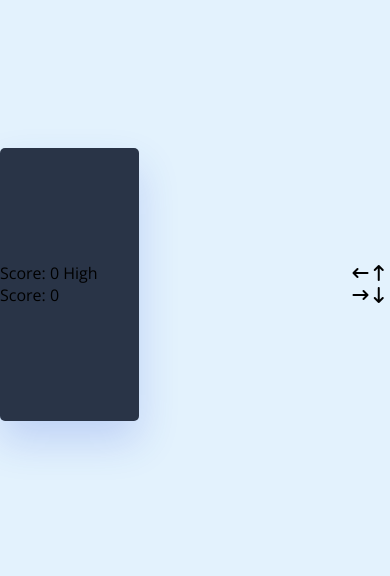
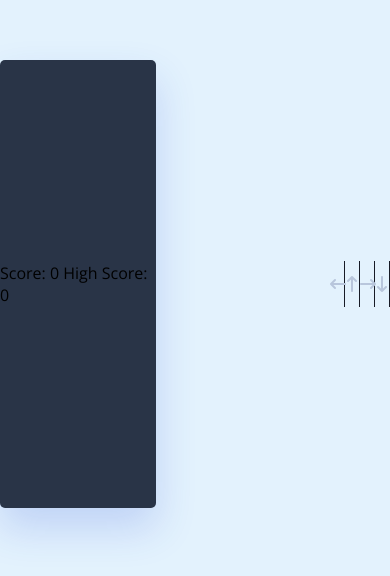
Before and after one commit to thiagomd22/snake-game, a plain HTML site: page index.html in a window 390 px wide. Shown: the part 138-714 px from the top of the page. Drawn offline with nearby package versions, Linux system fonts and the light colour scheme.

Commit message:
controls

```diff
--- a/style.css
+++ b/style.css
@@ -51,3 +51,39 @@ body{
 .play-board .head{
     background: #60cbff;
 }
+
+.controls{
+    display: none;
+    justify-content: space-between;
+}
+
+.controls i{
+    padding: 25px 0;
+    text-align: center;
+    font-size: 1.3rem;
+    color: #b8c6dc;
+    width: calc(100% / 4);
+    cursor: pointer;
+    border-right: 1px solid #171b26;
+}
+
+@media screen and (max-width: 800px) {
+    .wrapper{
+        width: 90vmin;
+        height: 115vmin;
+    }
+
+    .game-details{
+        font-size: 1rem;
+        padding: 15px 27px;
+    }
+
+    .controls{
+        display: flex;
+    }
+
+    .controls i{
+        padding: 15px 0;
+        font-size: 1rem;
+    }
+}
```
